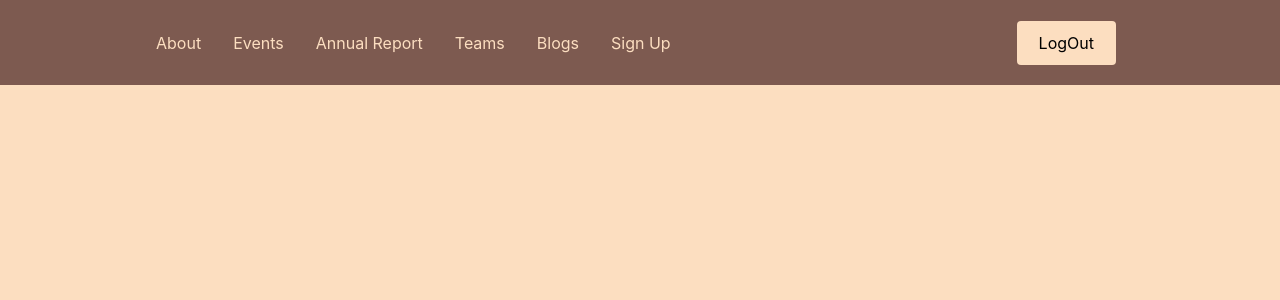
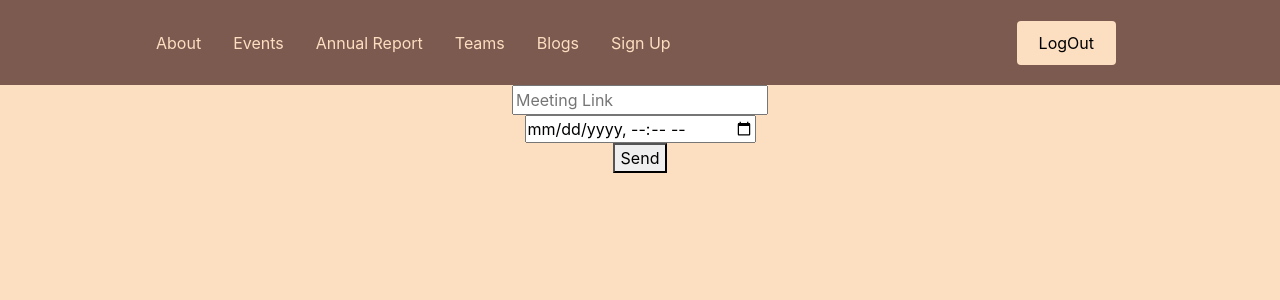
Before and after one commit to karuneshtripathi13/LAHI-Code-for-Good, a React (Create React App) app in the folder client/: page /login/startmeet in a window 1280 px wide. Shown: the top 300 px of the page. Built offline with nearby package versions, Linux system fonts and the light colour scheme.

Commit message:
Meeting Option added and tested through studentlist page

```diff
--- a/client/src/App.js
+++ b/client/src/App.js
@@ -10,6 +10,7 @@ import Classes from "./components/Classes/Classes";
 import Navbar from "./components/Navbar/Navbar";
 import Navbarlogin from "./components/Navbar-login/Navbarlogin";
 import Bloglist from "./components/Student list/bloglist";
+import Meeting from "./components/Meeting/Meeting";
 
 function App() {
   return (
@@ -22,6 +23,7 @@ function App() {
             <Navbar/>
             <Route path="/login/classes"><Classes/></Route>
             <Route path="/login/student"><Bloglist/></Route>
+            <Route path="/login/startmeet"><Meeting/></Route>
           </Route>
         </div>
       </Switch>
--- a/client/src/components/Login/Login.js
+++ b/client/src/components/Login/Login.js
@@ -54,7 +54,6 @@ export default function Login() {
         <Button block size="lg" type="submit" disabled={!validateForm()}>
           Login &nbsp;<i className="fa fa-sign-in"></i>
         </Button>
-        <a href="/register" style={{color:"navy"}}>Register</a>
       </Form>
     </div>
   );
--- /dev/null
+++ b/client/src/components/Meeting/Meeting.js
@@ -0,0 +1,39 @@
+import React,{useState,useEffect} from 'react'
+const Meeting = () => {
+    const [link, setLink] = useState("")
+    const [date, setDate] = useState("")
+    const startmessaging=()=>{
+        const requestOptions = {
+            method: 'POST',
+            body: JSON.stringify({ meet_link: link,data_time:date,classroomId:localStorage.getItem("id")}),
+            headers: {
+                Accept: "application/json",
+                "Content-Type": "application/json",
+              },
+        };
+        var path='http://localhost:4000/classroom/sendLink'
+        fetch(path,requestOptions)
+      .then((response) => response.json())
+      .then((data) => {
+        console.log(data.success);
+        if (!data.success)
+        {
+          alert(data);
+        }
+        else{
+            alert("Successful")
+        }
+        window.location.reload();
+      });
+    }
+    return (
+        <div>
+            <div><input type="text" onChange={(e) => setLink(e.target.value)} placeholder="Meeting Link"></input></div>
+
+            <div><label for="datetime"></label><input name="datetime" type="datetime-local" onChange={(e)=>setDate(e.target.value)}></input></div>
+            <button onClick={startmessaging}>Send</button>
+        </div>
+    )
+}
+
+export default Meeting
--- a/client/src/components/Student list/bloglist.css
+++ b/client/src/components/Student list/bloglist.css
@@ -7,3 +7,8 @@
     background-color: gray;
 
 }
+.meetingbtn{
+    background-color: black;
+    width: fit-content;
+    margin: auto;
+}
--- a/client/src/components/Student list/bloglist.js
+++ b/client/src/components/Student list/bloglist.js
@@ -1,5 +1,6 @@
 import { useState , useEffect } from "react";
 import React, { Component }  from 'react';
+import {Link} from 'react-router-dom'
 import './bloglist.css'
 const Bloglist = () => {
     const [students, setStudents] = useState([])
@@ -14,11 +15,14 @@ const Bloglist = () => {
             {
                 setStudents(data[i].students)
                 console.log('st=',data[i].students)
+                localStorage.setItem("id",data[i]._id)
             }
         }
         console.log(students)
     }, [])
     return (
+        <div>
+            <div className="meetingbtn"><Link to="/login/startmeet">Send Meeting Invites</Link></div>
             <div className="blocklist">
             {students.map((student)=>
             <div className="blockspreview">
@@ -29,6 +33,7 @@ const Bloglist = () => {
             </div>
             )}
             </div>
+            </div>
       );
 }
 
--- a/package.json
+++ b/package.json
@@ -1,6 +1,8 @@
 {
   "dependencies": {
     "cors": "^2.8.5",
-    "react-bootstrap": "^1.6.1"
+    "react-bootstrap": "^1.6.1",
+    "react-icons": "^4.2.0",
+    "styled-components": "^5.3.0"
   }
 }
```
Also changed, not shown: client/src/components/Meeting/Meeting.css (added), 1 other file (tests, documents, lock files or other folders).
